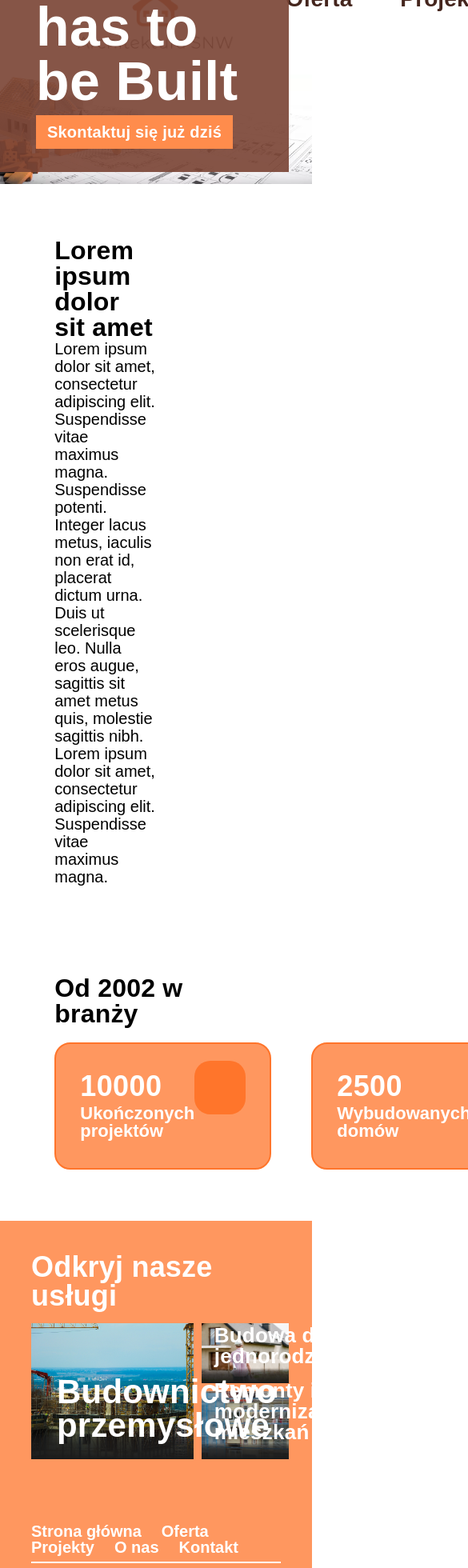
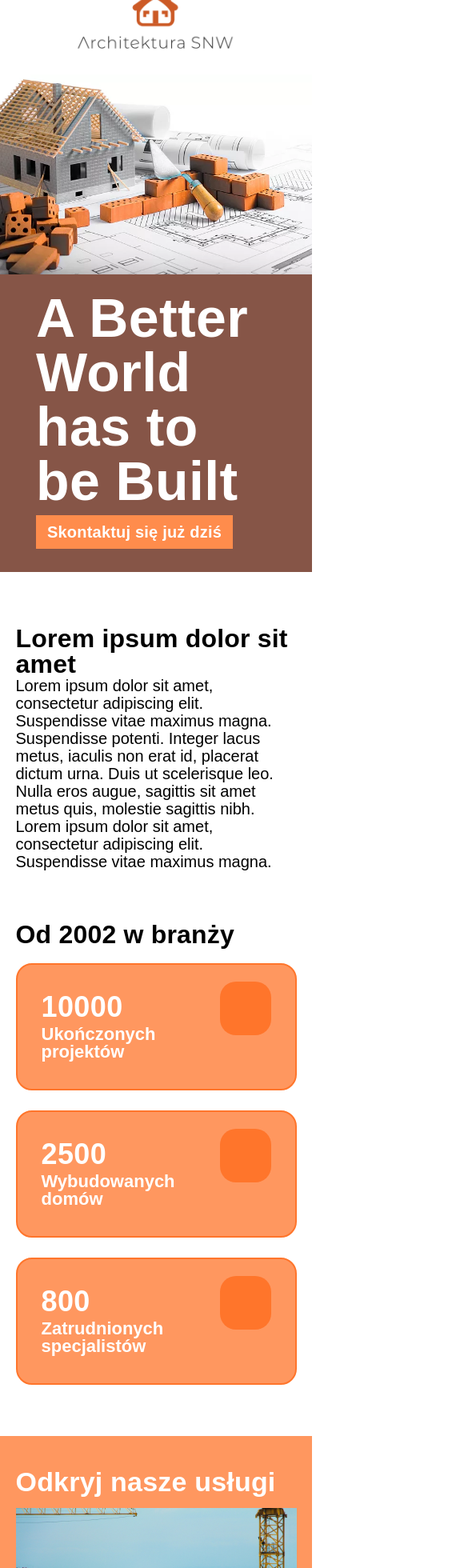
Before and after one commit to LaPatusek/Construstion, a React (Create React App) app: page / in a window 390 px wide. Shown: the part 40-2000 px from the top of the page at 80% size, 585 px wide, since content can reach past the window. Built offline with nearby package versions, Linux system fonts and the light colour scheme; some icons are missing.

Commit message:
media queries

```diff
--- a/src/Components/Footer/Footer.module.css
+++ b/src/Components/Footer/Footer.module.css
@@ -68,3 +68,32 @@
 .lower span > svg {
   transform: translateY(4.5px);
 }
+
+@media screen and (max-width: 1300px) {
+  .wrap {
+    width: 90%;
+  }
+}
+
+@media screen and (max-width: 900px) {
+  .navigation {
+    display: grid;
+    width: 100%;
+    justify-content: center;
+    text-align: center;
+    row-gap: 5px;
+  }
+
+  .navigation a {
+    font-size: 22px;
+    margin-right: 0;
+  }
+
+  .navigation a:hover::before {
+    width: 0%;
+  }
+
+  .lower span:hover {
+    text-decoration: none;
+  }
+}
--- a/src/Components/Header/Header.module.css
+++ b/src/Components/Header/Header.module.css
@@ -31,3 +31,21 @@
 .header-box a:hover {
   background-color: #ff752b;
 }
+
+
+@media screen and (max-width: 900px) {
+  .header img {
+    width: 100%;
+    height: 250px;
+    object-fit: cover;
+    object-position: 0;
+  }
+
+  .header-box {
+    position: relative;
+    width: 100%;
+    right: 0%;
+    bottom: 3px;
+    padding: 20px 45px 40px;
+  }
+}
--- a/src/Components/Nav/Nav.module.css
+++ b/src/Components/Nav/Nav.module.css
@@ -33,3 +33,9 @@
   background-color: rgba(69, 38, 30, 0.9);
   color: #fff;
 }
+
+@media screen and (max-width: 1100px) {
+    .navbar {
+      display: none !important;
+    }
+}
--- a/src/Pages/About.module.css
+++ b/src/Pages/About.module.css
@@ -38,10 +38,9 @@
 
 .left-section {
   justify-self: right;
-  padding: 4rem 2rem;
-  width: 75%;
 }
 
+.left-section,
 .right-section {
   padding: 4rem 2rem;
   width: 75%;
@@ -114,3 +113,89 @@
 .box li::marker {
   color: #ff8c4c;
 }
+
+@media screen and (max-width: 1300px) {
+  .title {
+    width: 90%;
+  }
+
+  .title h2 {
+    width: 80%;
+  }
+
+  .left-section,
+  .right-section {
+    width: 85%;
+  }
+
+  .approach {
+    width: 90%;
+  }
+
+  .approach h4 {
+    width: 55%;
+  }
+}
+
+@media screen and (max-width: 1100px) {
+  .left-section,
+  .right-section {
+    width: 100%;
+  }
+}
+
+@media screen and (max-width: 900px) {
+  .title h2 {
+    width: 100%;
+  }
+
+  .second-section {
+    grid-template-columns: repeat(1, 1fr);
+  }
+
+  .second-section img:first-of-type {
+    order: 1;
+  }
+
+  .left-section {
+    order: 2;
+    padding: 2rem 2rem 0;
+  }
+
+  .right-section {
+    padding: 2rem;
+  }
+
+  .approach h4 {
+    width: 100%;
+  }
+
+  .boxes {
+    grid-template-columns: repeat(1, 1fr);
+    text-align: center;
+  }
+
+  .box ol {
+    list-style-type: none;
+    margin-left: 0;
+  }
+
+  .box li {
+    position: relative;
+    width: fit-content;
+    margin: 0 auto 3px;
+  }
+
+  .box li::before {
+    content: '';
+    position: absolute;
+    left: -10px;
+    top: 50%;
+    transform: translateY(-50%);
+    width: 5px;
+    height: 5px;
+    border-radius: 40px;
+    background-color: #ff8c4c;
+    border: 0;
+  }
+}
--- a/src/Pages/Kontakt.module.css
+++ b/src/Pages/Kontakt.module.css
@@ -78,6 +78,7 @@
   margin-bottom: 8px;
   letter-spacing: 0.2px;
   background-color: rgb(233, 233, 233);
+  border-bottom: 1px solid var(--main-orange);
   color: #231f20;
 }
 
@@ -101,7 +102,6 @@
   display: grid;
   background-color: rgb(233, 233, 233);
   border-bottom: 1px solid var(--main-orange);
-  border-top: 1px solid black;
 }
 
 .form-wrap .options .option {
@@ -154,3 +154,39 @@
 .buttons button:hover {
   background-color: var(--main-orange);
 }
+
+@media screen and (max-width: 900px) {
+  .title {
+    width: 90%;
+  }
+
+  .title h2 {
+    width: 100%;
+  }
+
+  .form-wrap {
+    width: 95%;
+  }
+
+  .name-surname {
+    column-gap: 10px;
+  }
+
+  .form-wrap form input {
+    margin-bottom: 12px;
+  }
+
+  .form-wrap  .topic-select {
+    margin-bottom: 12px;
+  }
+
+  .buttons {
+    gap: 10px;
+    width: fit-content;
+    margin: 18px auto 0 auto;
+  }
+
+  .buttons button {
+    margin: 0;
+  }
+}
--- a/src/Pages/Kontakt.tsx
+++ b/src/Pages/Kontakt.tsx
@@ -5,7 +5,7 @@ import styles from './Kontakt.module.css';
 
 const Kontakt: React.FC = () => {
   const [topicState, ChangeTopicState] = useState<boolean>(false);
-  const [pickedOption, setPickedOption] = useState('Wybierz');
+  const [pickedOption, setPickedOption] = useState<string>('Wybierz');
 
   const optionsToPick = [
     'Opcja nr 1',
@@ -45,7 +45,6 @@ const Kontakt: React.FC = () => {
 
   const {
     value: enteredFirm,
-    isValid: firmIsValid,
     valueChangeHandler: firmChangeHandler,
     inputBlurHandler: firmBlurHandler,
     reset: firmReset,
@@ -98,7 +97,8 @@ const Kontakt: React.FC = () => {
   const formHandler = (e: React.FormEvent) => {
     e.preventDefault();
 
-    if (!formIsValid) {
+    if (!formIsValid || pickedOption === 'Wybierz') {
+      console.log('test');
       return;
     }
 
--- a/src/Pages/Main.module.css
+++ b/src/Pages/Main.module.css
@@ -4,7 +4,6 @@
 }
 
 .first-section {
-  grid-template-columns: repeat(2, 1fr);
   margin-bottom: 7rem;
 }
 
@@ -17,6 +16,7 @@
 .first-section p {
   font-size: 20px;
   line-height: 22px;
+  width: 50%;
 }
 
 .second-section h3 {
@@ -130,7 +130,7 @@
 }
 
 .right-box:hover h4::after,
-.left-box:hover h4::after{
+.left-box:hover h4::after {
   width: 100%;
 }
 
@@ -206,3 +206,56 @@
   left: 1rem;
   font-size: 26px;
 }
+
+@media screen and (max-width: 1300px) {
+  .wrap {
+    width: 85%;
+  }
+
+  .third-section {
+    width: 90%;
+  }
+}
+
+@media screen and (max-width: 1200px) {
+  .first-section p {
+    width: 72.5%;
+  }
+}
+
+@media screen and (max-width: 900px) {
+  .wrap {
+    width: 90%;
+  }
+
+  .first-section {
+    margin-bottom: 4rem;
+  }
+
+  .first-section p {
+    width: 100%;
+  }
+
+  .box-wrap {
+    grid-template-columns: repeat(1, 1fr);
+    row-gap: 25px;
+  }
+
+  .third-section-wrap {
+    padding: 2.5rem 0 0.5rem 0;
+  }
+
+  .third-section h3 {
+    font-size: 34px;
+  }
+
+  .left-box h4 {
+    font-size: 26px;
+    left: 1rem;
+  }
+
+  .boxes-wrap {
+    grid-template-columns: repeat(1, 1fr);
+    row-gap: 10px;
+  }
+}
--- a/src/Pages/Main.tsx
+++ b/src/Pages/Main.tsx
@@ -17,7 +17,7 @@ const Main: React.FC = () => {
     <Fragment>
       <Header />
       <div className={styles.wrap}>
-        <div className={`${styles['first-section']} grid`}>
+        <div className={styles['first-section']}>
           <div>
             <h2>Lorem ipsum dolor sit amet</h2>
             <p>
--- a/src/Pages/Projects.module.css
+++ b/src/Pages/Projects.module.css
@@ -103,3 +103,33 @@
 .box h4 {
   font-size: 22px;
 }
+
+@media screen and (max-width: 1300px) {
+  .title {
+    width: 90%;
+  }
+
+  .title h2 {
+    width: 60%;
+  }
+
+  .projects {
+    width: 90%;
+  }
+}
+
+@media screen and (max-width: 1100px) {
+  .projects {
+    grid-template-columns: repeat(2, 1fr);
+  }
+}
+
+@media screen and (max-width: 900px) {
+  .title h2 {
+    width: 100%;
+  }
+
+  .projects {
+    grid-template-columns: repeat(1, 1fr);
+  }
+}
```
